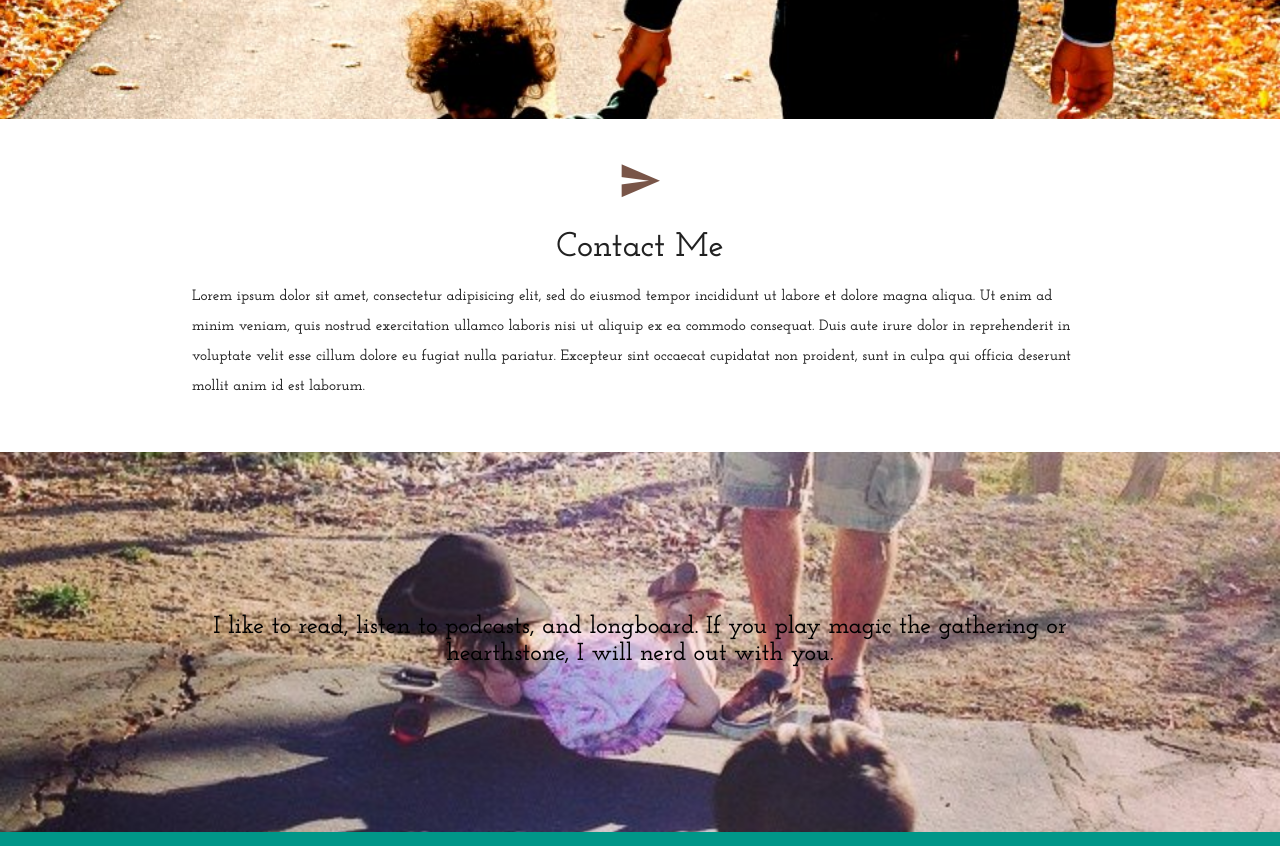
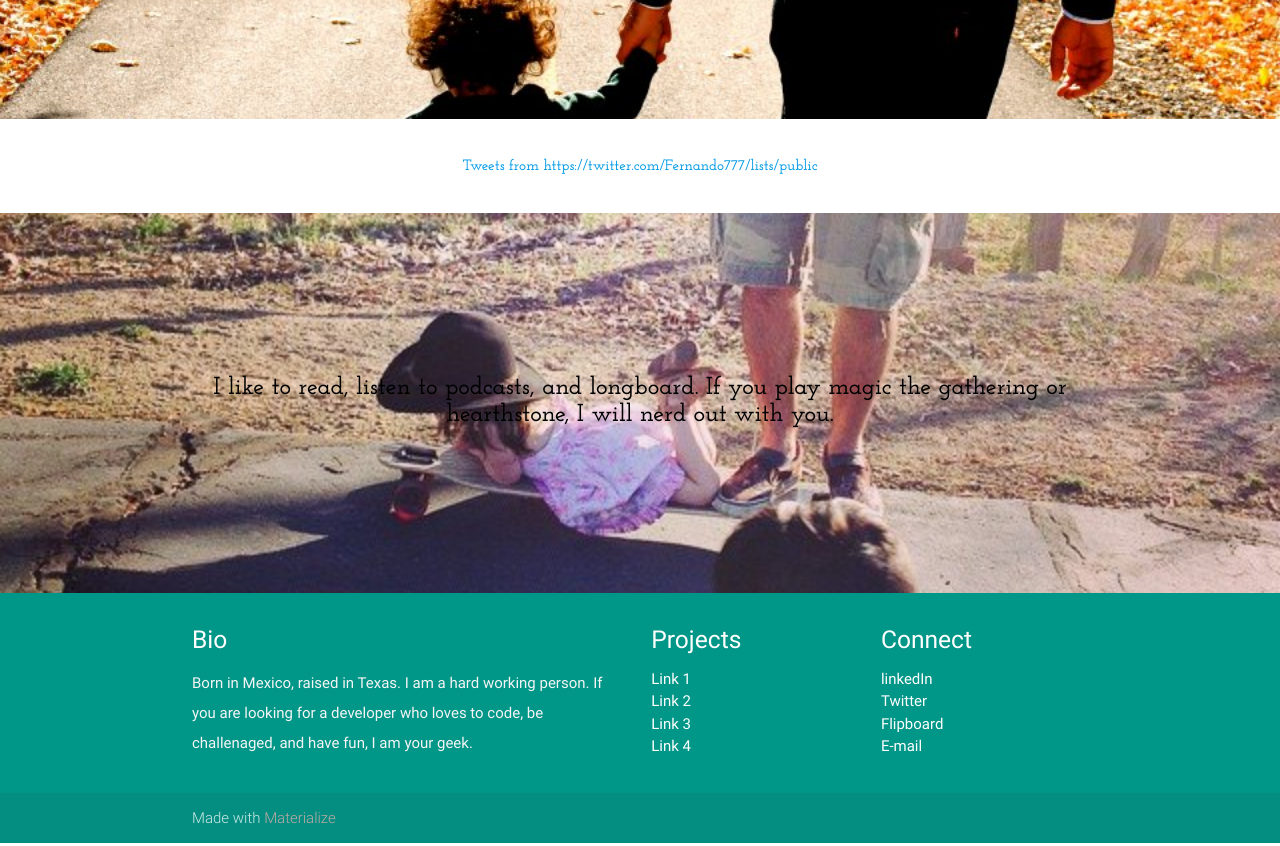
Before and after one commit to fer77/new-site, a plain HTML site: page index.html in a window 1280 px wide. Shown: the part 1500-2346 px from the top of the page. Drawn offline with nearby package versions, Linux system fonts and the light colour scheme.

Commit message:
added twitter

```diff
--- a/index.html
+++ b/index.html
@@ -62,9 +62,7 @@
           </div>
           <img src="images/skills1.jpg" style="width: 265px; height: 156px; margin-left: 30px;"/>
           <img src="images/skills2.jpg" style="margin-left: 30px;"/>
-          <!-- <div class="skills-icons">
 
-          </div> -->
         </div>
 
         <div class="col s12 m4">
@@ -108,9 +106,13 @@
 
       <div class="row">
         <div class="col s12 center">
-          <h3><i class="mdi-content-send brown-text"></i></h3>
-          <h4>Contact Me</h4>
-          <p class="left-align light">Lorem ipsum dolor sit amet, consectetur adipisicing elit, sed do eiusmod tempor incididunt ut labore et dolore magna aliqua. Ut enim ad minim veniam, quis nostrud exercitation ullamco laboris nisi ut aliquip ex ea commodo consequat. Duis aute irure dolor in reprehenderit in voluptate velit esse cillum dolore eu fugiat nulla pariatur. Excepteur sint occaecat cupidatat non proident, sunt in culpa qui officia deserunt mollit anim id est laborum.</p>
+          <h3><i class=""></i></h3>
+          <h4></h4>
+          <a class="twitter-timeline" href="https://twitter.com/Fernando777/lists/public" data-widget-id="707333355361083393">Tweets from https://twitter.com/Fernando777/lists/public
+          </a>
+          <script>
+          !function(d,s,id){var js,fjs=d.getElementsByTagName(s)[0],p=/^http:/.test(d.location)?'http':'https';if(!d.getElementById(id)){js=d.createElement(s);js.id=id;js.src=p+"://platform.twitter.com/widgets.js";fjs.parentNode.insertBefore(js,fjs);}}(document,"script","twitter-wjs");
+          </script>
         </div>
       </div>
 
```
